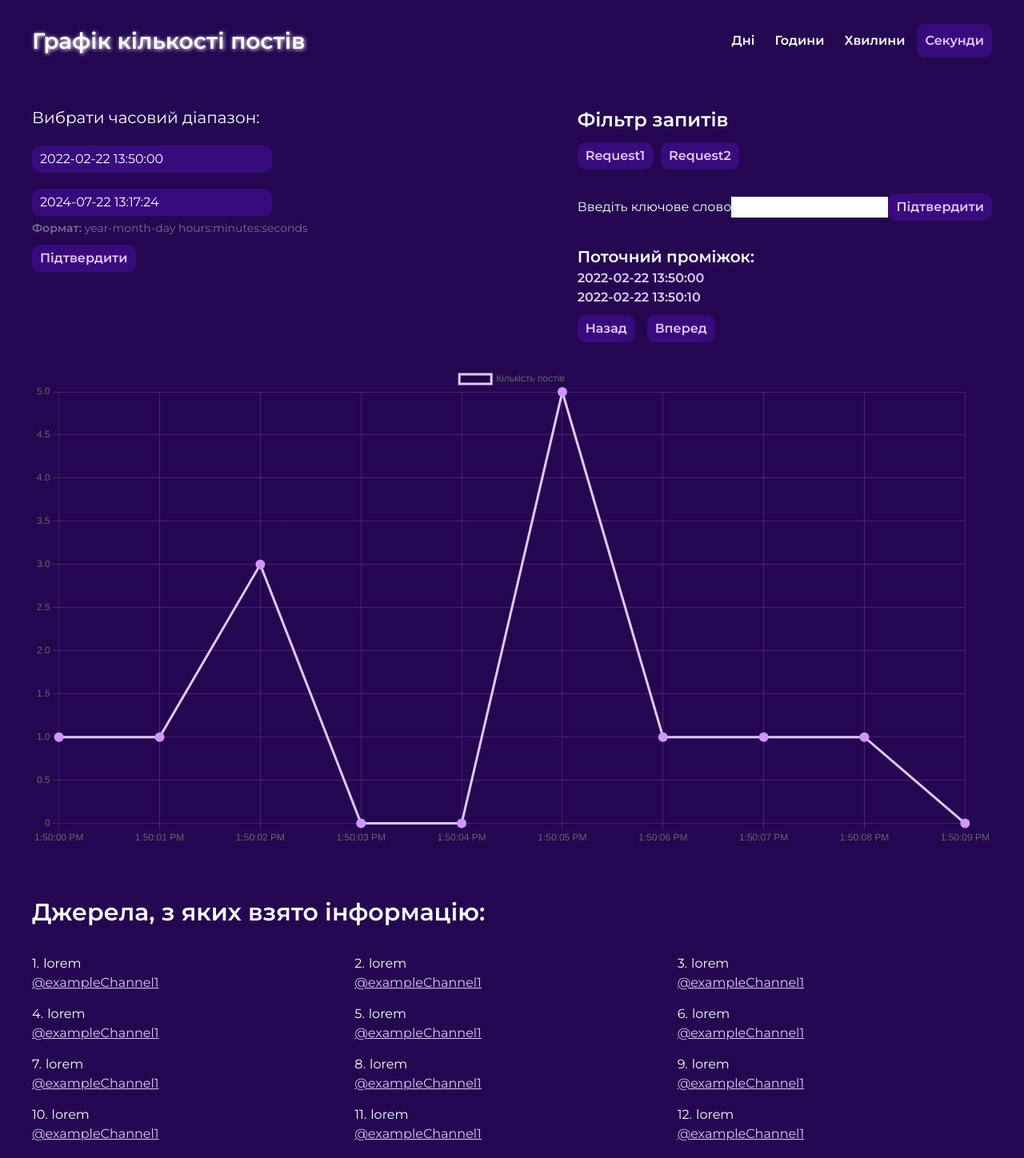
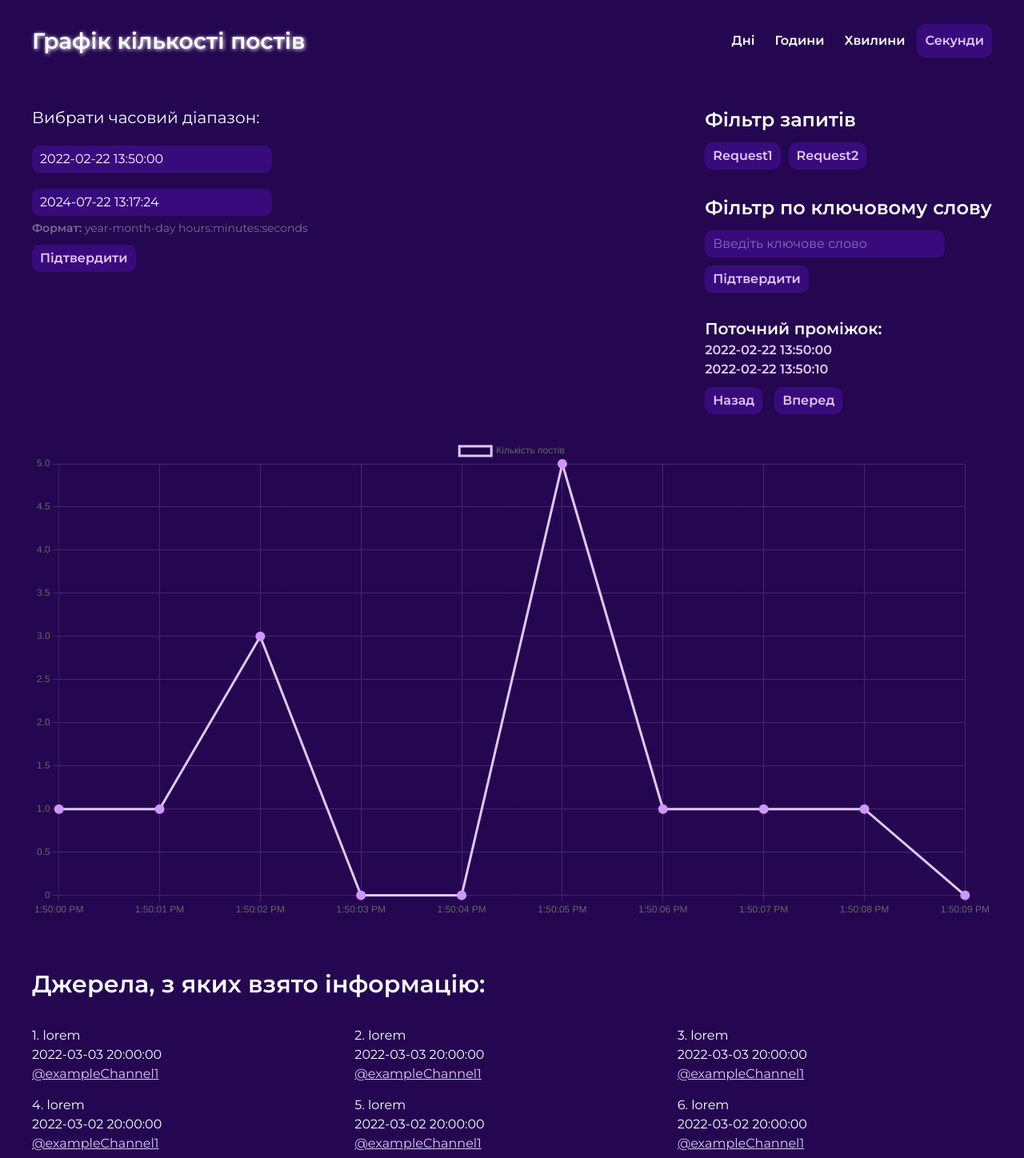
Before and after one commit to Artebah/news-chart, a React (Create React App) app: page / in a window 1280 px wide. Shown: the top 1448 px of the page at 80% size. Built offline with nearby package versions, Linux system fonts and the light colour scheme.

Commit message:
add keyword filter

```diff
--- a/public/aData.json
+++ b/public/aData.json
@@ -9,7 +9,7 @@
             {
               "channel": "@exampleChannel1",
               " messageID ": 995327165397163,
-              "text": "lorem",
+              "text": "lorem ipsum",
               "pub_date": "2024-07-16 12:00:00"
             },
             {
--- a/public/data.json
+++ b/public/data.json
@@ -576,13 +576,13 @@
             {
               "channel": "@exampleChannel1",
               "messageID": 1,
-              "text": "lorem",
+              "text": "lorem ipsum",
               "pub_date": "2022-02-22 13:50:06"
             },
             {
               "channel": "@exampleChannel1",
               "messageID": 1,
-              "text": "lorem",
+              "text": "lorem ipsum",
               "pub_date": "2022-02-22 13:50:05"
             },
             {
@@ -594,7 +594,7 @@
             {
               "channel": "@exampleChannel1",
               "messageID": 1,
-              "text": "lorem",
+              "text": "lorem ipsum",
               "pub_date": "2022-02-22 13:50:05"
             },
             {
@@ -606,13 +606,13 @@
             {
               "channel": "@exampleChannel1",
               "messageID": 1,
-              "text": "lorem",
+              "text": "lorem ipsum",
               "pub_date": "2022-02-22 13:50:05"
             },
             {
               "channel": "@exampleChannel1",
               "messageID": 1,
-              "text": "lorem",
+              "text": "lorem ipsum",
               "pub_date": "2022-02-22 13:50:02"
             },
             {
@@ -624,7 +624,7 @@
             {
               "channel": "@exampleChannel1",
               "messageID": 1,
-              "text": "lorem",
+              "text": "lorem ipsum",
               "pub_date": "2022-02-22 13:50:02"
             },
             {
@@ -636,7 +636,7 @@
             {
               "channel": "@exampleChannel1",
               "messageID": 1,
-              "text": "lorem",
+              "text": "lorem ipsum",
               "pub_date": "2022-02-22 13:50:00"
             }
           ]
@@ -658,7 +658,7 @@
             {
               "channel": "@exampleChannel1",
               "messageID": 12346,
-              "text": "lorem",
+              "text": "lorem ipsum",
               "pub_date": "2023-01-02 13:00:00"
             }
           ]
@@ -669,7 +669,7 @@
             {
               "channel": "@exampleChannel1",
               "messageID": 39969,
-              "text": "lorem",
+              "text": "lorem ipsum",
               "pub_date": "2024-03-12 14:08:11"
             },
             {
@@ -687,7 +687,7 @@
             {
               "channel": "@exampleChannel1",
               "messageID": 28400,
-              "text": "lorem",
+              "text": "lorem ipsum",
               "pub_date": "2023-04-12 13:50:38"
             }
           ]
--- a/src/App.tsx
+++ b/src/App.tsx
@@ -2,6 +2,7 @@ import React from "react";
 import { InfoBar } from "./components/InfoBar";
 import { NewsChart } from "./components/NewsChart";
 import { FilterProvider } from "./contexts/FilterContext";
+import { filterDataByKeyword } from "./helpers/filterDataByKeyword";
 import { getResources } from "./helpers/getResources";
 import { DataType } from "./types/DataType";
 import { Request } from "./types/Request";
@@ -42,6 +43,12 @@ function App() {
     setResources(newResources);
   }, [requestFilters, requests]);
 
+  React.useEffect(() => {
+    const newResources = filterDataByKeyword(requests, keywordFilter);
+
+    setResources(newResources);
+  }, [requests, keywordFilter]);
+
   return (
     <div className="App">
       <div className="container">
@@ -51,11 +58,7 @@ function App() {
             keywordFilter: { setFilter: setKeywordFilter, value: keywordFilter },
             requestFilters: { setFilter: setRequestFilters, value: requestFilters },
           }}>
-          <NewsChart
-            requestFilters={requestFilters}
-            setRequestFilters={setRequestFilters}
-            resources={resources}
-          />
+          <NewsChart resources={resources} />
           <InfoBar resources={resources} />
         </FilterProvider>
       </div>
--- a/src/components/InfoBar.tsx
+++ b/src/components/InfoBar.tsx
@@ -11,7 +11,9 @@ const InfoBar: React.FC<InfoBarProps> = ({ resources }) => {
   const [posts, setPosts] = React.useState<Post[]>([]);
 
   React.useEffect(() => {
-    setPosts(getPosts(resources));
+    const newPosts = getPosts(resources);
+
+    setPosts(newPosts);
   }, [resources]);
 
   return (
@@ -22,13 +24,12 @@ const InfoBar: React.FC<InfoBarProps> = ({ resources }) => {
           {posts.map((post, i) => (
             <li key={post.messageID + "" + i}>
               <span className="info-bar-post-top">
-                <span>{i + 1}.</span>
-                <p>{post.text}</p>
+                {i + 1}. {post.text}
               </span>
+              <p>{post.pub_date}</p>
               <a href={post.channel}>{post.channel}</a>
             </li>
           ))}
-          <li></li>
         </ul>
       )}
     </div>
--- a/src/components/KeyWordFilter.tsx
+++ b/src/components/KeyWordFilter.tsx
@@ -1,17 +1,35 @@
 import React from "react";
+import { useFilterContext } from "../hooks/useFilterContext";
 
 interface KeyWordFilterProps {}
 
 const KeyWordFilter: React.FC<KeyWordFilterProps> = () => {
+  const { keywordFilter } = useFilterContext();
   const inputRef = React.useRef<HTMLInputElement>(null);
 
-  const onSubmit = (e: React.FormEvent<HTMLFormElement>) => {};
+  const onSubmit = (e: React.FormEvent<HTMLFormElement>) => {
+    e.preventDefault();
+
+    const value = inputRef.current?.value;
+
+    if (typeof value === "string") {
+      keywordFilter.setFilter(value.trim());
+    }
+  };
 
   return (
-    <form onSubmit={onSubmit}>
-      <label htmlFor="key-word-input">Введіть ключове слово</label>
-      <input ref={inputRef} type="text" id="key-word-input" />
-      <button className="btn btn_contained">Підтвердити</button>
+    <form className="keyword-filter" onSubmit={onSubmit}>
+      <h2 className="keyword-filter-title">Фільтр по ключовому слову</h2>
+      <input
+        className="input"
+        ref={inputRef}
+        placeholder="Введіть ключове слово"
+        type="text"
+        id="key-word-input"
+      />
+      <button type="submit" className="btn btn_contained">
+        Підтвердити
+      </button>
     </form>
   );
 };
--- a/src/components/Range.tsx
+++ b/src/components/Range.tsx
@@ -35,6 +35,7 @@ const Range: React.FC<RangeProps> = () => {
         <div className="range-inputs">
           <label htmlFor="startDateInput"></label>
           <input
+            className="input"
             defaultValue={startDate.value}
             ref={startDateInputRef}
             name="dateInput"
@@ -45,6 +46,7 @@ const Range: React.FC<RangeProps> = () => {
 
           <label htmlFor="endDateInput"></label>
           <input
+            className="input"
             defaultValue={endDate.value}
             ref={endDateInputRef}
             name="dateInput"
--- /dev/null
+++ b/src/helpers/filterDataByKeyword.ts
@@ -0,0 +1,20 @@
+import { Request } from "../types/Request";
+import { Resource } from "../types/Resourse";
+
+export function filterDataByKeyword(requests: Request[], keyword: string): Resource[] {
+  const resources: Resource[] = [];
+
+  requests.forEach((request) => {
+    request.Resources.forEach((resource) => {
+      const filteredPosts = resource.Posts.filter(
+        (post) => post.channel.includes(keyword) || post.text.includes(keyword)
+      );
+
+      if (filteredPosts.length > 0) {
+        resources.push({ ...resource, Posts: filteredPosts });
+      }
+    });
+  });
+
+  return resources;
+}
--- a/src/styles/index.css
+++ b/src/styles/index.css
@@ -13,6 +13,19 @@ body {
 h1 {
   font-size: 28px;
   text-shadow: 1px 1px 5px #fff;
+}
+
+.input {
+  display: block;
+  padding: 5px 10px;
+  max-width: 300px;
+  width: 100%;
+  border-radius: 10px;
+  background: rgba(56, 11, 125, 1);
+  color: #fff;
+}
+.input::placeholder {
+  color: rgba(255, 255, 255, 0.4);
 }
 
 .btn {
@@ -55,18 +68,7 @@ h1 {
   font-size: 20px;
   margin-bottom: 10px;
 }
-.range input {
-  display: block;
-  padding: 5px 10px;
-  max-width: 300px;
-  width: 100%;
-  border-radius: 10px;
-  background: rgba(56, 11, 125, 1);
-  color: #fff;
-}
-.range input::placeholder {
-  color: rgba(255, 255, 255, 0.4);
-}
+
 .range-inputs {
   display: flex;
   flex-direction: column;
@@ -153,3 +155,9 @@ h1 {
   text-decoration: line-through;
   opacity: 0.5;
 }
+.keyword-filter {
+  display: flex;
+  flex-direction: column;
+  gap: 10px;
+  align-items: start;
+}
```
Also changed, not shown: src/components/NewsChart.tsx (+1 -7 lines), 1 other file (tests, documents, lock files or other folders).
